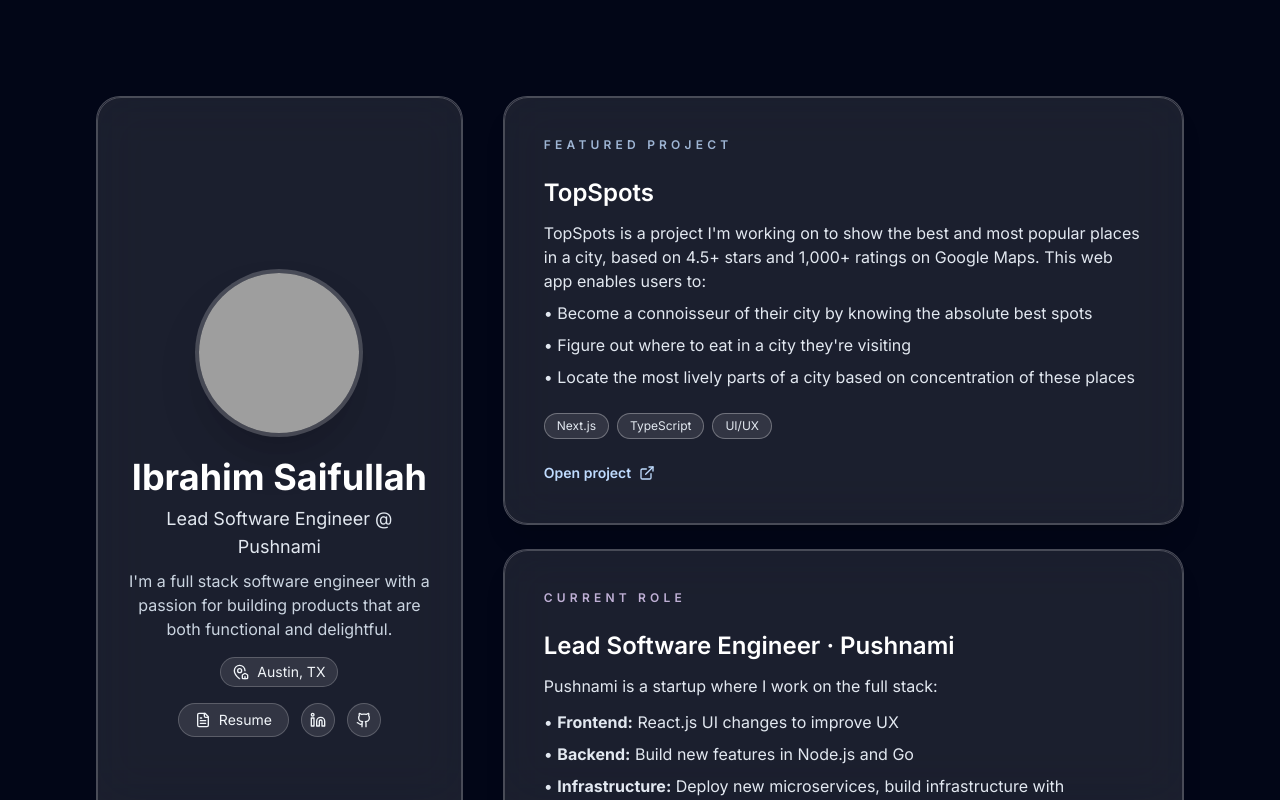
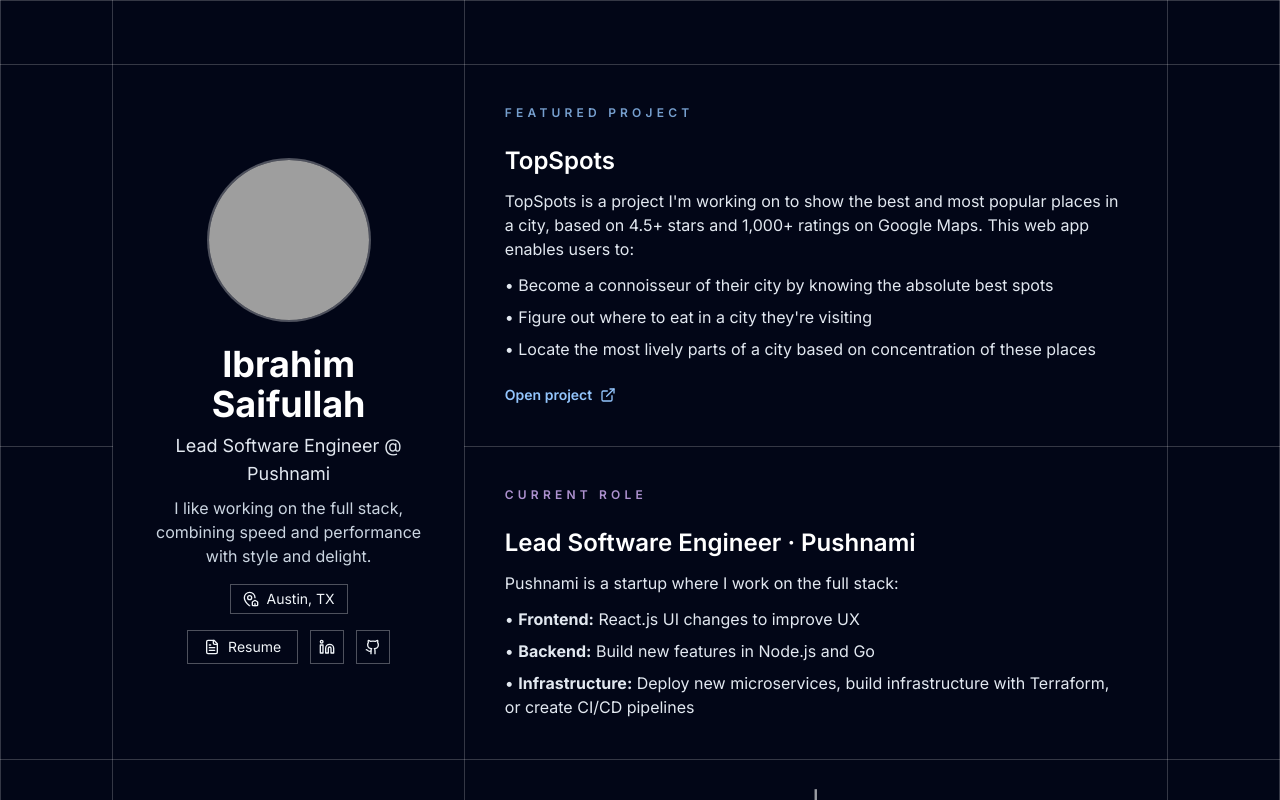
Before and after one commit to ibrasaif1/portfolio-website, a Next.js app: page / in a window 1280 px wide. Built offline with nearby package versions, Linux system fonts and the light colour scheme; grey boxes are pictures that could not be loaded.

Commit message:
AI Blueprint Attempt

```diff
--- a/src/app/page.js
+++ b/src/app/page.js
@@ -39,11 +39,33 @@ export default function Home() {
 
   return (
     <div className="relative h-screen overflow-x-hidden overflow-y-auto snap-y snap-mandatory scroll-smooth overscroll-y-none bg-slate-950 text-slate-100">
-      <section id="hero" className="relative flex min-h-screen w-full items-center px-6 py-20 snap-start md:py-24 lg:px-16 xl:px-24">
-        <div className="mx-auto grid w-full max-w-7xl items-stretch gap-10 md:grid-cols-[minmax(0,1.05fr)_minmax(0,1.95fr)]">
-            <aside className="group relative overflow-hidden flex h-full flex-col justify-center bg-white/10 border border-white/20 backdrop-blur-xl rounded-3xl p-8">
-              <div className="flex flex-1 flex-col items-center justify-center text-center space-y-6">
-                <div className="w-32 h-32 md:w-40 md:h-40 rounded-full overflow-hidden ring-4 ring-white/20 shadow-2xl">
+      <section id="hero" className="relative min-h-screen w-full snap-start">
+        {/* Blueprint Table Layout - border-collapse gives us clean shared borders */}
+        <table className="w-full min-h-screen border-collapse table-fixed">
+          <colgroup>
+            <col className="hidden md:table-column w-[minmax(40px,1fr)]" style={{ width: '8%' }} />
+            <col style={{ width: '25%' }} />
+            <col style={{ width: '50%' }} />
+            <col className="hidden md:table-column" style={{ width: '8%' }} />
+          </colgroup>
+          <tbody>
+            {/* Row 1: Top spacer */}
+            <tr className="hidden md:table-row">
+              <td className="border border-white/20 h-16" />
+              <td className="border border-white/20 h-16" />
+              <td className="border border-white/20 h-16" />
+              <td className="border border-white/20 h-16" />
+            </tr>
+
+            {/* Row 2: Main content */}
+            <tr>
+              {/* Left spacer */}
+              <td className="hidden md:table-cell border border-white/20" />
+
+              {/* Profile Block */}
+              <td className="border border-white/20 p-8 md:p-10 align-middle" rowSpan={2}>
+                <div className="flex flex-col items-center text-center space-y-6">
+                  <div className="w-32 h-32 md:w-40 md:h-40 rounded-full overflow-hidden ring-2 ring-white/30">
                     <Image
                       src="/selfie.png"
                       alt="Ibrahim Saifullah headshot"
@@ -58,11 +80,11 @@ export default function Home() {
                       <h1 className="text-3xl md:text-4xl font-bold text-white">Ibrahim Saifullah</h1>
                       <p className="text-slate-200 text-lg">Lead Software Engineer @ Pushnami</p>
                       <p className="text-slate-300 text-sm md:text-base">
-                      I'm a full stack software engineer with a passion for building products that are both functional and delightful.
+                        I like working on the full stack, combining speed and performance with style and delight.
                       </p>
                     </div>
                     <div className="flex justify-center">
-                    <span className="inline-flex items-center gap-2 rounded-full bg-white/10 border border-white/20 px-3 py-1 text-sm text-slate-100">
+                      <span className="inline-flex items-center gap-2 border border-white/30 px-3 py-1 text-sm text-slate-100">
                         <MapPinHouse className="h-4 w-4" aria-hidden /> Austin, TX
                       </span>
                     </div>
@@ -71,7 +93,7 @@ export default function Home() {
                         href="/Ibrahim Saifullah - Resume.pdf"
                         target="_blank"
                         rel="noopener noreferrer"
-                      className="inline-flex items-center gap-2 rounded-full border border-white/20 bg-white/10 px-4 py-1.5 text-sm text-slate-100 transition hover:border-white hover:text-white"
+                        className="inline-flex items-center gap-2 border border-white/30 px-4 py-1.5 text-sm text-slate-100 transition hover:border-white hover:text-white hover:bg-white/10"
                       >
                         <FileText className="h-4 w-4" aria-hidden />
                         Resume
@@ -80,7 +102,7 @@ export default function Home() {
                         href="https://www.linkedin.com/in/ibrahimsaifullah"
                         target="_blank"
                         rel="noopener noreferrer"
-                      className="flex items-center justify-center rounded-full border border-white/20 bg-white/10 p-2 text-slate-100 transition hover:border-white hover:text-white"
+                        className="flex items-center justify-center border border-white/30 p-2 text-slate-100 transition hover:border-white hover:text-white hover:bg-white/10"
                         aria-label="LinkedIn"
                       >
                         <Linkedin className="h-4 w-4" />
@@ -89,7 +111,7 @@ export default function Home() {
                         href="https://github.com/ibrasaif1"
                         target="_blank"
                         rel="noopener noreferrer"
-                      className="flex items-center justify-center rounded-full border border-white/20 bg-white/10 p-2 text-slate-100 transition hover:border-white hover:text-white"
+                        className="flex items-center justify-center border border-white/30 p-2 text-slate-100 transition hover:border-white hover:text-white hover:bg-white/10"
                         aria-label="GitHub"
                       >
                         <Github className="h-4 w-4" />
@@ -97,12 +119,11 @@ export default function Home() {
                     </div>
                   </div>
                 </div>
-              <div className="pointer-events-none absolute inset-0 rounded-3xl border border-white/20" />
-            </aside>
-            <div className="flex flex-col gap-6">
-              <div className="grid gap-6 lg:grid-rows-[auto_auto]">
-              <article className="group relative overflow-hidden rounded-3xl border border-white/20 bg-white/10 backdrop-blur-xl p-10 text-slate-100 shadow-xl">
-                <div className="text-xs font-semibold uppercase tracking-[0.35em] text-blue-200/80">
+              </td>
+
+              {/* Featured Project Block */}
+              <td className="border border-white/20 p-8 md:p-10 text-slate-100 align-top">
+                <div className="text-xs font-semibold uppercase tracking-[0.35em] text-blue-300/80">
                   Featured Project
                 </div>
                 <h3 className="mt-6 text-2xl font-semibold text-white">
@@ -116,33 +137,37 @@ export default function Home() {
                   </a>
                 </h3>
                 <div className="mt-3 space-y-3 text-sm md:text-base text-slate-200">
-                  <p></p>
+                  <p>TopSpots is a project I'm working on to show the best and most popular places in a city, based on 4.5+ stars and 1,000+ ratings on Google Maps. This web app enables users to:</p>
                   <ul className="space-y-2">
-                    <p>TopSpots is a project I'm working on to show the best and most popular places in a city, based on 4.5+ stars and 1,000+ ratings on Google Maps. This web app enables users to:</p>
                     <li>• Become a connoisseur of their city by knowing the absolute best spots</li>
                     <li>• Figure out where to eat in a city they're visiting</li>
                     <li>• Locate the most lively parts of a city based on concentration of these places</li>
                   </ul>
                 </div>
-                <div className="mt-6 flex flex-wrap gap-2 text-xs text-slate-200">
-                  {['Next.js', 'TypeScript', 'UI/UX'].map((tag) => (
-                    <span key={tag} className="rounded-full border border-white/30 bg-white/10 px-3 py-1">
-                      {tag}
-                    </span>
-                  ))}
-                </div>
                 <a
                   href="https://topspots.vercel.app"
                   target="_blank"
                   rel="noopener noreferrer"
-                  className="mt-6 inline-flex items-center gap-2 text-sm font-semibold text-blue-200 transition hover:text-blue-100"
+                  className="mt-6 inline-flex items-center gap-2 text-sm font-semibold text-blue-300 transition hover:text-blue-100"
                 >
                   Open project <ExternalLink className="h-4 w-4" aria-hidden />
                 </a>
-                <div className="pointer-events-none absolute inset-0 rounded-3xl border border-white/20" />
-              </article>
-              <article className="group relative overflow-hidden rounded-3xl border border-white/20 bg-white/10 backdrop-blur-xl p-10 text-slate-100 shadow-xl">
-                <div className="text-xs font-semibold uppercase tracking-[0.35em] text-purple-200/80">
+              </td>
+
+              {/* Right spacer */}
+              <td className="hidden md:table-cell border border-white/20" />
+            </tr>
+
+            {/* Row 3: Current Role */}
+            <tr>
+              {/* Left spacer */}
+              <td className="hidden md:table-cell border border-white/20" />
+
+              {/* Profile cell is rowSpan=2, so skip it here */}
+
+              {/* Current Role Block */}
+              <td className="border border-white/20 p-8 md:p-10 text-slate-100 align-top">
+                <div className="text-xs font-semibold uppercase tracking-[0.35em] text-purple-300/80">
                   Current Role
                 </div>
                 <h3 className="mt-6 text-2xl font-semibold text-white">Lead Software Engineer · Pushnami</h3>
@@ -154,19 +179,17 @@ export default function Home() {
                     <li>• <strong>Infrastructure:</strong> Deploy new microservices, build infrastructure with Terraform, or create CI/CD pipelines</li>
                   </ul>
                 </div>
-                <div className="mt-6 flex flex-wrap gap-2 text-xs text-slate-200">
-                  {['Node.js', 'Go', 'React.js', 'AWS', 'Terraform'].map((tag) => (
-                    <span key={tag} className="rounded-full border border-white/30 bg-white/10 px-3 py-1">
-                      {tag}
-                    </span>
-                  ))}
-                </div>
-                <div className="pointer-events-none absolute inset-0 rounded-3xl border border-white/20" />
-              </article>
-              </div>
-            </div>
-        </div>
-        <div className="absolute bottom-0 left-0 right-0 flex items-center justify-center h-24">
+              </td>
+
+              {/* Right spacer */}
+              <td className="hidden md:table-cell border border-white/20" />
+            </tr>
+
+            {/* Row 4: Navigation row */}
+            <tr>
+              <td className="hidden md:table-cell border border-white/20 h-20" />
+              <td className="border border-white/20 h-20" />
+              <td className="border border-white/20 h-20 text-center">
                 <a
                   href="#cooking"
                   aria-label="Scroll to cooking section"
@@ -174,7 +197,19 @@ export default function Home() {
                 >
                   ↓
                 </a>
-        </div>
+              </td>
+              <td className="hidden md:table-cell border border-white/20 h-20" />
+            </tr>
+
+            {/* Row 5: Bottom spacer */}
+            <tr className="hidden md:table-row">
+              <td className="border border-white/20 h-16" />
+              <td className="border border-white/20 h-16" />
+              <td className="border border-white/20 h-16" />
+              <td className="border border-white/20 h-16" />
+            </tr>
+          </tbody>
+        </table>
       </section>
 
       <section id="cooking" className="relative px-6 pb-32 pt-32 snap-start md:px-16 xl:px-24 max-h-screen overflow-y-auto">
```
Lines whose indentation alone changed are shown as unchanged.
